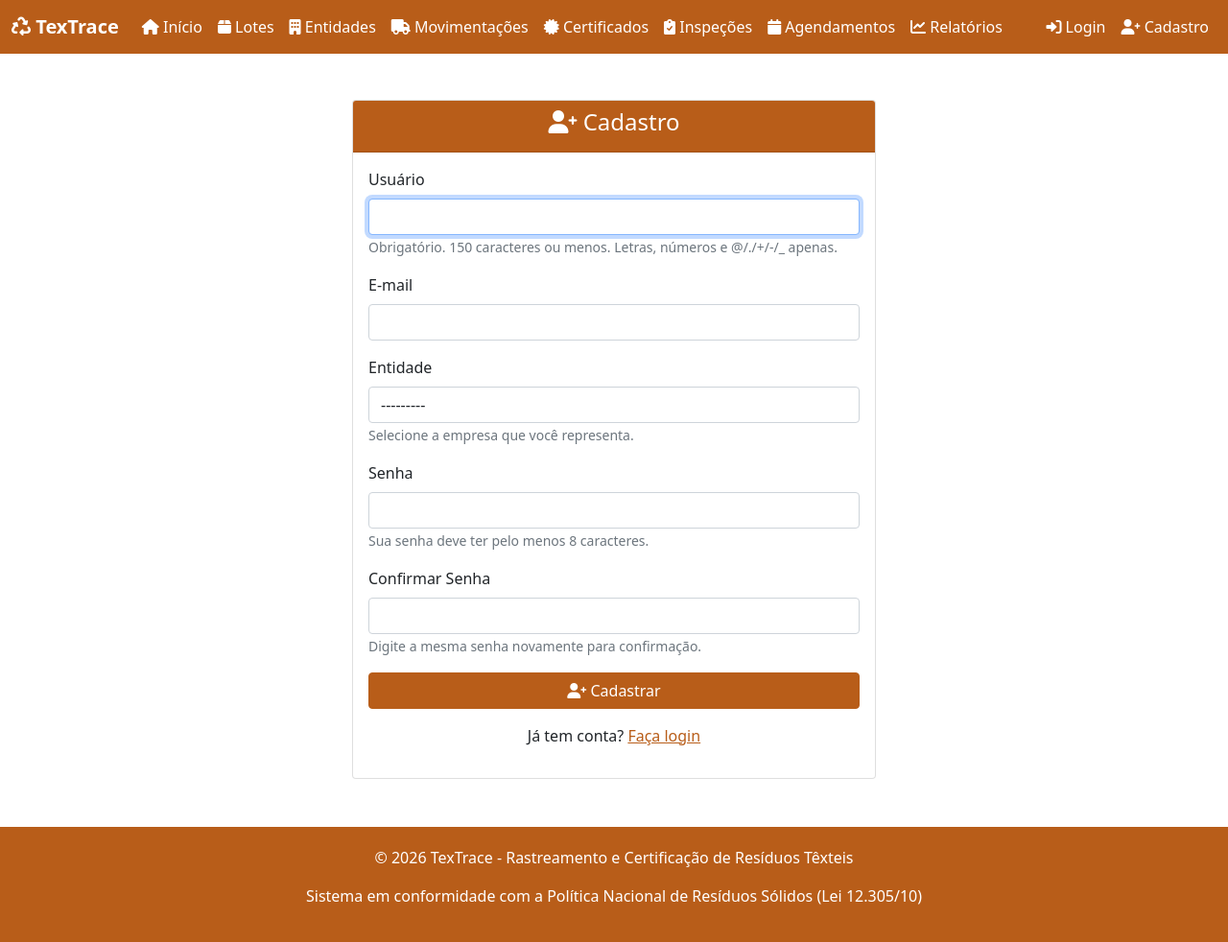
After one commit to Vitor1a09/Textrace, a Django app: page /cadastro/ in a window 1280 px wide. The commit adds this page. Shown: the whole page at 96% size. Run offline with Django 5.2, Linux system fonts and the light colour scheme; data that the repository does not hold is empty.

Commit message:
Add files via upload

```diff
--- /dev/null
+++ b/app/forms.py
@@ -0,0 +1,26 @@
+from django import forms
+from django.contrib.auth.forms import UserCreationForm
+from django.contrib.auth.models import User
+from .models import Usuario, Entidade
+
+class CadastroForm(UserCreationForm):
+    email = forms.EmailField(required=True, widget=forms.EmailInput(attrs={'class': 'form-control'}))
+    entidade = forms.ModelChoiceField(
+        queryset=Entidade.objects.all(),
+        required=False,
+        widget=forms.Select(attrs={'class': 'form-control'})
+    )
+
+    class Meta:
+        model = Usuario
+        fields = ['username', 'email', 'password1', 'password2', 'entidade']
+
+    def __init__(self, *args, **kwargs):
+        super().__init__(*args, **kwargs)
+        self.fields['username'].widget.attrs['class'] = 'form-control'
+        self.fields['password1'].widget.attrs['class'] = 'form-control'
+        self.fields['password2'].widget.attrs['class'] = 'form-control'
+
+class LoginForm(forms.Form):
+    username = forms.CharField(widget=forms.TextInput(attrs={'class': 'form-control', 'placeholder': 'Usuário'}))
+    password = forms.CharField(widget=forms.PasswordInput(attrs={'class': 'form-control', 'placeholder': 'Senha'}))
--- a/app/templates/base.html
+++ b/app/templates/base.html
@@ -65,7 +65,7 @@
             border-color: rgba(255, 255, 255, 0.5);
         }
 
-        /* Estilo para o dropdown menu (se houver) */
+        /* Estilo para o dropdown menu */
         .dropdown-menu {
             background-color: #B85D19;
         }
@@ -77,6 +77,14 @@
         .dropdown-item:hover {
             background-color: #8B4000;
             color: white;
+        }
+
+        .dropdown-item-text {
+            color: white;
+        }
+
+        .dropdown-divider {
+            border-color: rgba(255, 255, 255, 0.3);
         }
 
         /* Footer fixo no final */
@@ -144,19 +152,42 @@
                     </a>
                 </li>
             </ul>
+            <!-- Menu de usuário (login/cadastro/logout) -->
             <ul class="navbar-nav">
-                <li class="nav-item">
-                    <a class="nav-link" href="/admin/">
-                        <i class="fas fa-user-shield"></i> Admin
-                    </a>
-                </li>
+                {% if user.is_authenticated %}
+                    <li class="nav-item dropdown">
+                        <a class="nav-link dropdown-toggle" href="#" id="userDropdown" role="button" data-bs-toggle="dropdown">
+                            <i class="fas fa-user-circle"></i> {{ user.username }}
+                        </a>
+                        <ul class="dropdown-menu dropdown-menu-end">
+                            <li><span class="dropdown-item-text"><small>Entidade: {{ user.entidade.nome|default:"Nenhuma" }}</small></span></li>
+                            <li><hr class="dropdown-divider"></li>
+                            <li><a class="dropdown-item" href="/admin/"><i class="fas fa-cog"></i> Admin</a></li>
+                            <li><a class="dropdown-item" href="{% url 'logout' %}"><i class="fas fa-sign-out-alt"></i> Sair</a></li>
+                        </ul>
+                    </li>
+                {% else %}
+                    <li class="nav-item"><a class="nav-link" href="{% url 'login' %}"><i class="fas fa-sign-in-alt"></i> Login</a></li>
+                    <li class="nav-item"><a class="nav-link" href="{% url 'cadastro' %}"><i class="fas fa-user-plus"></i> Cadastro</a></li>
+                {% endif %}
             </ul>
         </div>
     </div>
 </nav>
 
-<!-- Conteúdo principal -->
+<!-- CONTEÚDO PRINCIPAL - AQUI ESTÁ A CORREÇÃO DO ESPAÇO -->
 <div class="container mt-4">
+    <!-- Mensagens de feedback (só aparece se houver mensagens) -->
+    {% if messages %}
+        {% for message in messages %}
+            <div class="alert alert-{{ message.tags }} alert-dismissible fade show" role="alert">
+                {{ message }}
+                <button type="button" class="btn-close" data-bs-dismiss="alert"></button>
+            </div>
+        {% endfor %}
+    {% endif %}
+
+    <!-- Bloco de conteúdo das páginas -->
     {% block content %}
     {% endblock %}
 </div>
--- /dev/null
+++ b/app/templates/cadastro.html
@@ -0,0 +1,48 @@
+{% extends 'base.html' %}
+{% block title %}Cadastro{% endblock %}
+{% block content %}
+<div class="row justify-content-center">
+    <div class="col-md-6">
+        <div class="card mt-4">
+            <div class="card-header" style="background-color: #B85D19; color: white;">
+                <h4 class="text-center"><i class="fas fa-user-plus"></i> Cadastro</h4>
+            </div>
+            <div class="card-body">
+                <form method="post">
+                    {% csrf_token %}
+                    <div class="mb-3">
+                        <label for="username" class="form-label">Usuário</label>
+                        {{ form.username }}
+                        <small class="text-muted">Obrigatório. 150 caracteres ou menos. Letras, números e @/./+/-/_ apenas.</small>
+                    </div>
+                    <div class="mb-3">
+                        <label for="email" class="form-label">E-mail</label>
+                        {{ form.email }}
+                    </div>
+                    <div class="mb-3">
+                        <label for="entidade" class="form-label">Entidade</label>
+                        {{ form.entidade }}
+                        <small class="text-muted">Selecione a empresa que você representa.</small>
+                    </div>
+                    <div class="mb-3">
+                        <label for="password1" class="form-label">Senha</label>
+                        {{ form.password1 }}
+                        <small class="text-muted">Sua senha deve ter pelo menos 8 caracteres.</small>
+                    </div>
+                    <div class="mb-3">
+                        <label for="password2" class="form-label">Confirmar Senha</label>
+                        {{ form.password2 }}
+                        <small class="text-muted">Digite a mesma senha novamente para confirmação.</small>
+                    </div>
+                    <button type="submit" class="btn btn-primary w-100" style="background-color: #B85D19; border-color: #B85D19;">
+                        <i class="fas fa-user-plus"></i> Cadastrar
+                    </button>
+                </form>
+                <div class="text-center mt-3">
+                    <p>Já tem conta? <a href="{% url 'login' %}" style="color: #B85D19;">Faça login</a></p>
+                </div>
+            </div>
+        </div>
+    </div>
+</div>
+{% endblock %}
--- a/app/urls.py
+++ b/app/urls.py
@@ -1,12 +1,15 @@
-# app/urls.py
 from django.urls import path
 from .views import (
     IndexView, LoteResiduoView, EntidadeView, MovimentacaoView,
-    CertificadoView, InspecaoView, AgendamentoView, RelatorioView
+    CertificadoView, InspecaoView, AgendamentoView, RelatorioView,
+    CadastroView, LoginView, LogoutView
 )
 
 urlpatterns = [
     path('', IndexView.as_view(), name='index'),
+    path('cadastro/', CadastroView.as_view(), name='cadastro'),
+    path('login/', LoginView.as_view(), name='login'),
+    path('logout/', LogoutView.as_view(), name='logout'),
     path('lotes/', LoteResiduoView.as_view(), name='lotes'),
     path('entidades/', EntidadeView.as_view(), name='entidades'),
     path('movimentacoes/', MovimentacaoView.as_view(), name='movimentacoes'),
--- a/app/views.py
+++ b/app/views.py
@@ -1,10 +1,14 @@
-# app/views.py
-from django.shortcuts import render
+from django.shortcuts import render, redirect
 from django.views import View
+from django.contrib.auth import authenticate, login, logout
+from django.contrib.auth.decorators import login_required
+from django.utils.decorators import method_decorator
+from django.contrib import messages
 from .models import (
     LoteResiduo, Entidade, Movimentacao, Certificado,
     InspecaoQualidade, AgendamentoColeta, RelatorioSustentabilidade
 )
+from .forms import CadastroForm, LoginForm
 
 class IndexView(View):
     def get(self, request):
@@ -19,37 +23,83 @@ class IndexView(View):
         }
         return render(request, 'index.html', context)
 
+class CadastroView(View):
+    def get(self, request):
+        form = CadastroForm()
+        return render(request, 'cadastro.html', {'form': form})
+
+    def post(self, request):
+        form = CadastroForm(request.POST)
+        if form.is_valid():
+            user = form.save()
+            login(request, user)
+            messages.success(request, 'Cadastro realizado com sucesso!')
+            return redirect('index')
+        return render(request, 'cadastro.html', {'form': form})
+
+class LoginView(View):
+    def get(self, request):
+        form = LoginForm()
+        return render(request, 'login.html', {'form': form})
+
+    def post(self, request):
+        form = LoginForm(request.POST)
+        if form.is_valid():
+            username = form.cleaned_data['username']
+            password = form.cleaned_data['password']
+            user = authenticate(request, username=username, password=password)
+            if user is not None:
+                login(request, user)
+                messages.success(request, f'Bem-vindo, {user.username}!')
+                return redirect('index')
+            else:
+                messages.error(request, 'Usuário ou senha inválidos.')
+        return render(request, 'login.html', {'form': form})
+
+class LogoutView(View):
+    def get(self, request):
+        logout(request)
+        messages.info(request, 'Você saiu do sistema.')
+        return redirect('index')
+
+# Protege as views que exigem login
+@method_decorator(login_required, name='dispatch')
 class LoteResiduoView(View):
     def get(self, request):
         lotes = LoteResiduo.objects.all().order_by('-data_criacao')
         return render(request, 'lote/lista.html', {'lotes': lotes})
 
+@method_decorator(login_required, name='dispatch')
 class EntidadeView(View):
     def get(self, request):
         entidades = Entidade.objects.all()
         return render(request, 'entidade/lista.html', {'entidades': entidades})
 
+@method_decorator(login_required, name='dispatch')
 class MovimentacaoView(View):
     def get(self, request):
         movimentacoes = Movimentacao.objects.all().order_by('-data_evento')
         return render(request, 'movimentacao/lista.html', {'movimentacoes': movimentacoes})
 
-# NOVAS VIEWS
+@method_decorator(login_required, name='dispatch')
 class CertificadoView(View):
     def get(self, request):
         certificados = Certificado.objects.all().order_by('-data_emissao')
         return render(request, 'certificado/lista.html', {'certificados': certificados})
 
+@method_decorator(login_required, name='dispatch')
 class InspecaoView(View):
     def get(self, request):
         inspecoes = InspecaoQualidade.objects.all().order_by('-data_inspecao')
         return render(request, 'inspecao/lista.html', {'inspecoes': inspecoes})
 
+@method_decorator(login_required, name='dispatch')
 class AgendamentoView(View):
     def get(self, request):
         agendamentos = AgendamentoColeta.objects.all().order_by('data_prevista')
         return render(request, 'agendamento/lista.html', {'agendamentos': agendamentos})
 
+@method_decorator(login_required, name='dispatch')
 class RelatorioView(View):
     def get(self, request):
         relatorios = RelatorioSustentabilidade.objects.all().order_by('-periodo_fim')
```
Also changed, not shown: app/templates/login.html (added, +39 -0 lines).
